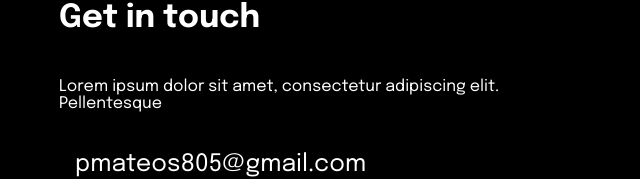
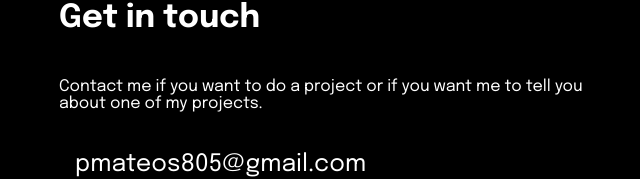
Before and after one commit to pmateosx/Portfolio, a Next.js app: page / in a window 1280 px wide. Shown: the part 2288-2467 px from the top of the page, without its empty margins (313-953 px from the left). Built offline with nearby package versions, Linux system fonts and the light colour scheme.

Commit message:
fix: contact section text

```diff
--- a/components/Contact.js
+++ b/components/Contact.js
@@ -26,7 +26,7 @@ const Contact = () => {
     return(
         <StyledContact id="contact">
             <H2>Get in touch</H2>
-            <p>Lorem ipsum dolor sit amet, consectetur adipiscing elit. Pellentesque</p>
+            <p>Contact me if you want to do a project or if you want me to tell you about one of my projects.</p>
             <StyledUl>
                 <li>
                     <a href = "mailto: pmateos805@gmail.com">pmateos805@gmail.com</a>
```
